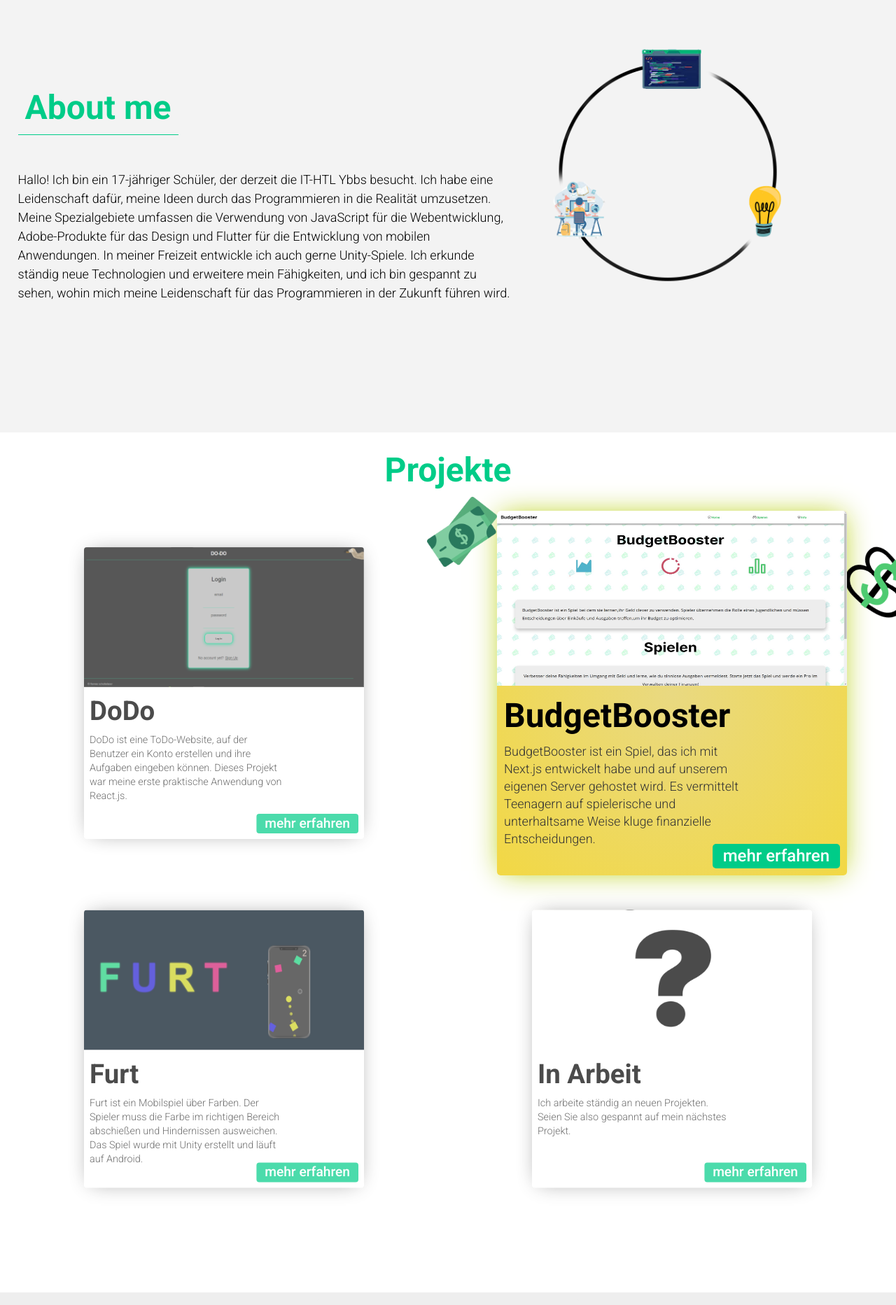
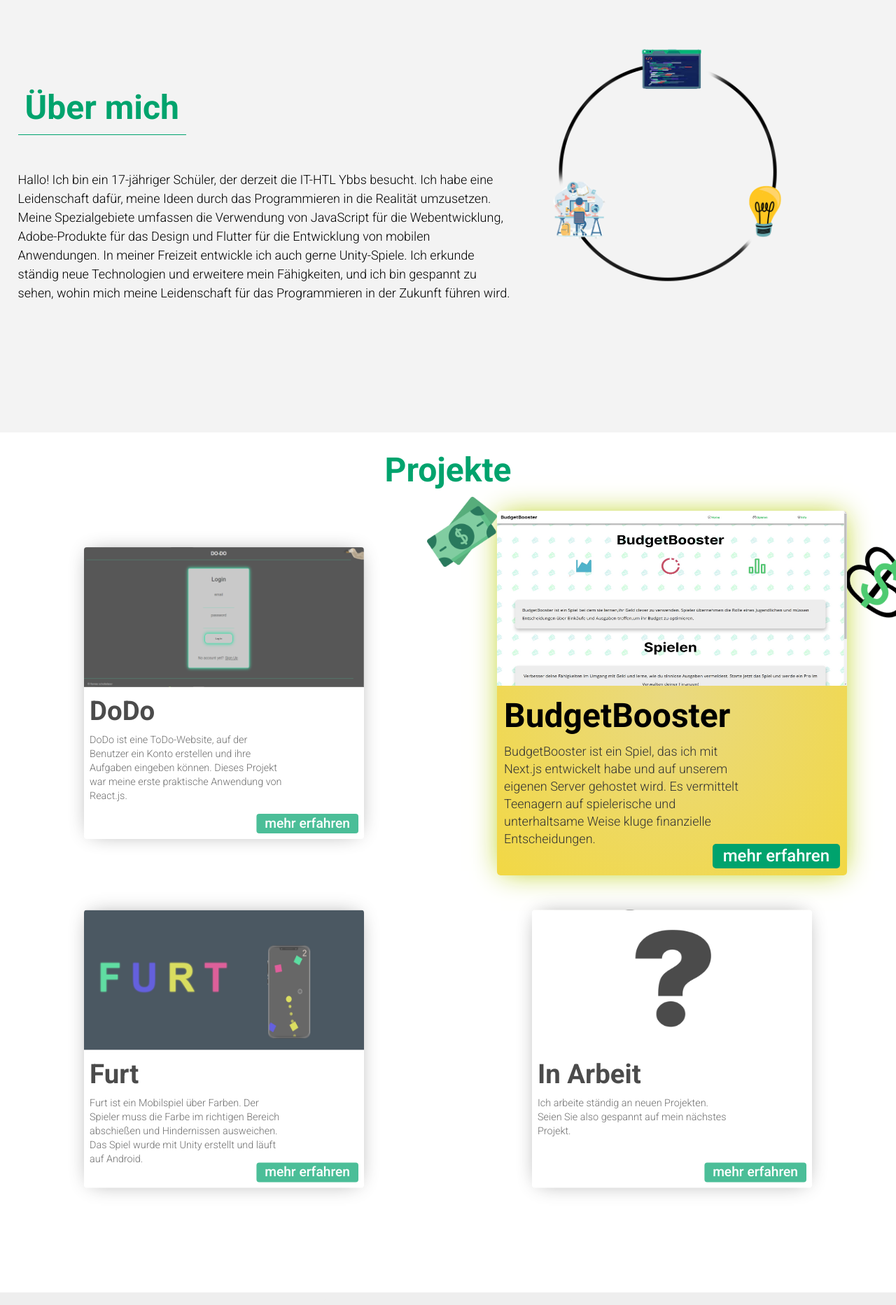
Before and after one commit to Hannes30/honspage3, a Next.js app: page / in a window 1280 px wide. Shown: the part 880-2745 px from the top of the page at 70% size. Built offline with nearby package versions, Linux system fonts and the light colour scheme.

Commit message:
feat: accesebility changes

```diff
--- a/components/about.js
+++ b/components/about.js
@@ -4,7 +4,7 @@ const About = () => {
   return (
     <div className={styles.main}>
       <div className={styles.left}>
-        <div className={styles.heading}>About me</div>
+        <div className={styles.heading}>Über mich</div>
         <div className={styles.text}>
           Hallo! Ich bin ein 17-jähriger Schüler, der derzeit die IT-HTL Ybbs
           besucht. Ich habe eine Leidenschaft dafür, meine Ideen durch das
--- a/components/customHead.js
+++ b/components/customHead.js
@@ -33,14 +33,16 @@ const CustomHead = () => {
         async
         src={`https://www.googletagmanager.com/gtag/js?id=${process.env.GA_TRACKING_ID}`}
       ></script>
-      <script>
-        {`
-      window.dataLayer = window.dataLayer || [];
-      function gtag(){dataLayer.push(arguments);}
-      gtag('js', new Date());
-      gtag('config', '${process.env.GA_TRACKING_ID}');
-    `}
-      </script>
+       <script
+        dangerouslySetInnerHTML={{
+          __html: `
+            window.dataLayer = window.dataLayer || [];
+            function gtag(){dataLayer.push(arguments);}
+            gtag('js', new Date());
+            gtag('config', '${process.env.GA_TRACKING_ID}');
+          `,
+        }}
+      ></script>
     </Head>
   );
 };
--- a/styles/about.module.css
+++ b/styles/about.module.css
@@ -17,11 +17,11 @@
 }
 .heading {
   font-size: 48px;
-  color: #0c8;
+  color: #00A36D;
   font-weight: 600;
   width: max-content;
   padding: 10px;
-  border-bottom: #0c8 1px solid;
+  border-bottom: #00A36D 1px solid;
   margin-bottom: 50px;
 }
 .text {
--- a/styles/contact.module.css
+++ b/styles/contact.module.css
@@ -18,7 +18,7 @@
 .link {
   font-size: 18px;
   font-weight: 600;
-  color: #0c8;
+  color: #00A36D;
   text-decoration: none;
   margin: 10px;
   transition: font-size 1s;
--- a/styles/heading.module.css
+++ b/styles/heading.module.css
@@ -15,7 +15,7 @@
   line-height: 20px;
 }
 .leftWrite {
-  color: #0c8;
+  color: #00A36D;
 }
 @media only screen and (max-width: 1159px) {
   .leftContainer {
--- a/styles/projects.module.css
+++ b/styles/projects.module.css
@@ -50,7 +50,7 @@
   text-align: center;
   font-size: 48px;
   font-weight: 600;
-  color: #0c8;
+  color: #00A36D;
   margin-bottom: 30px;
 }
 .title {
@@ -64,7 +64,7 @@
   position: absolute;
   margin: 10px;
   bottom: 0;
-  background-color: #0c8;
+  background-color: #00A36D;
   right: 0;
   padding: 5px 15px;
   color: #fff;
--- a/styles/projectsDescription.module.css
+++ b/styles/projectsDescription.module.css
@@ -30,7 +30,7 @@
   text-align: center;
   width: 100%;
   margin-top: 25px;
-  color: #0c8;
+  color: #00A36D;
 }
 .imageParent {
   max-width: 100vw;
```
Also changed, not shown: components/contact.js (+3 -3 lines), components/projectsTop.js (+1 -1 lines).
